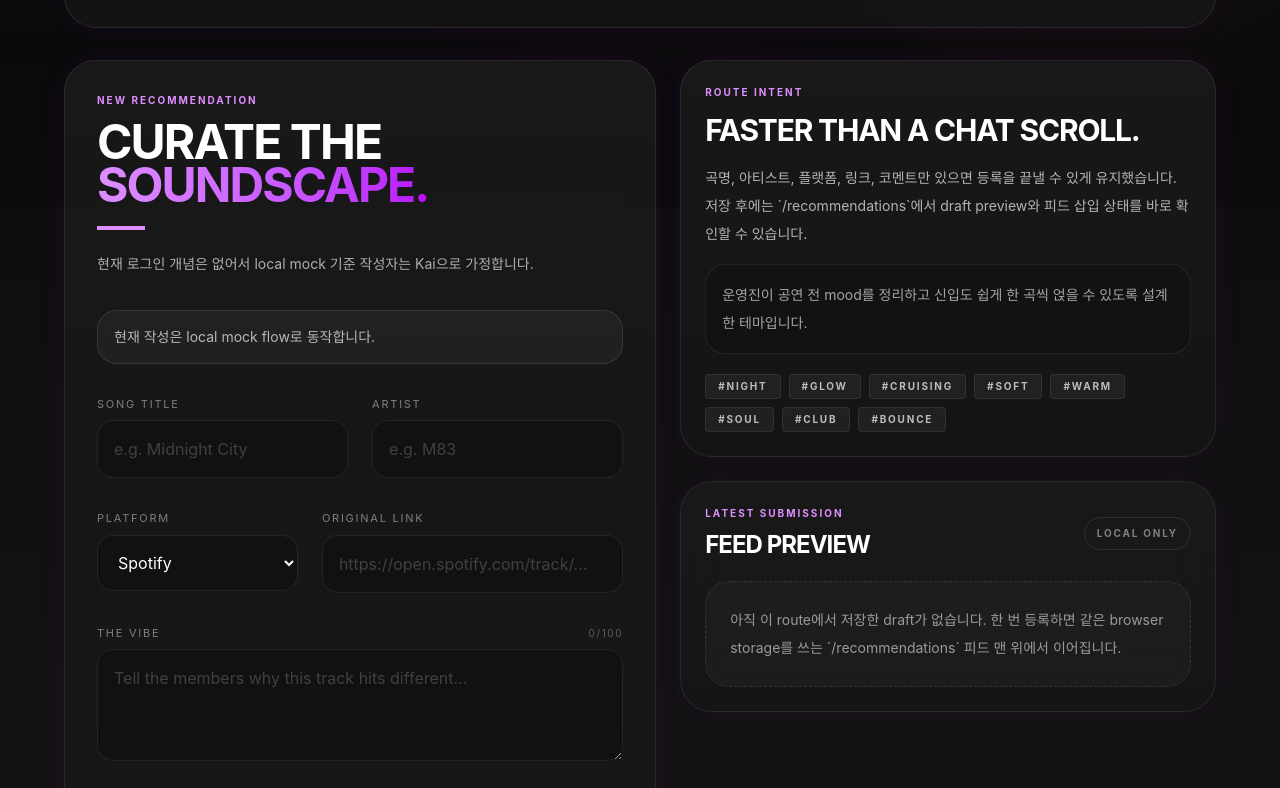
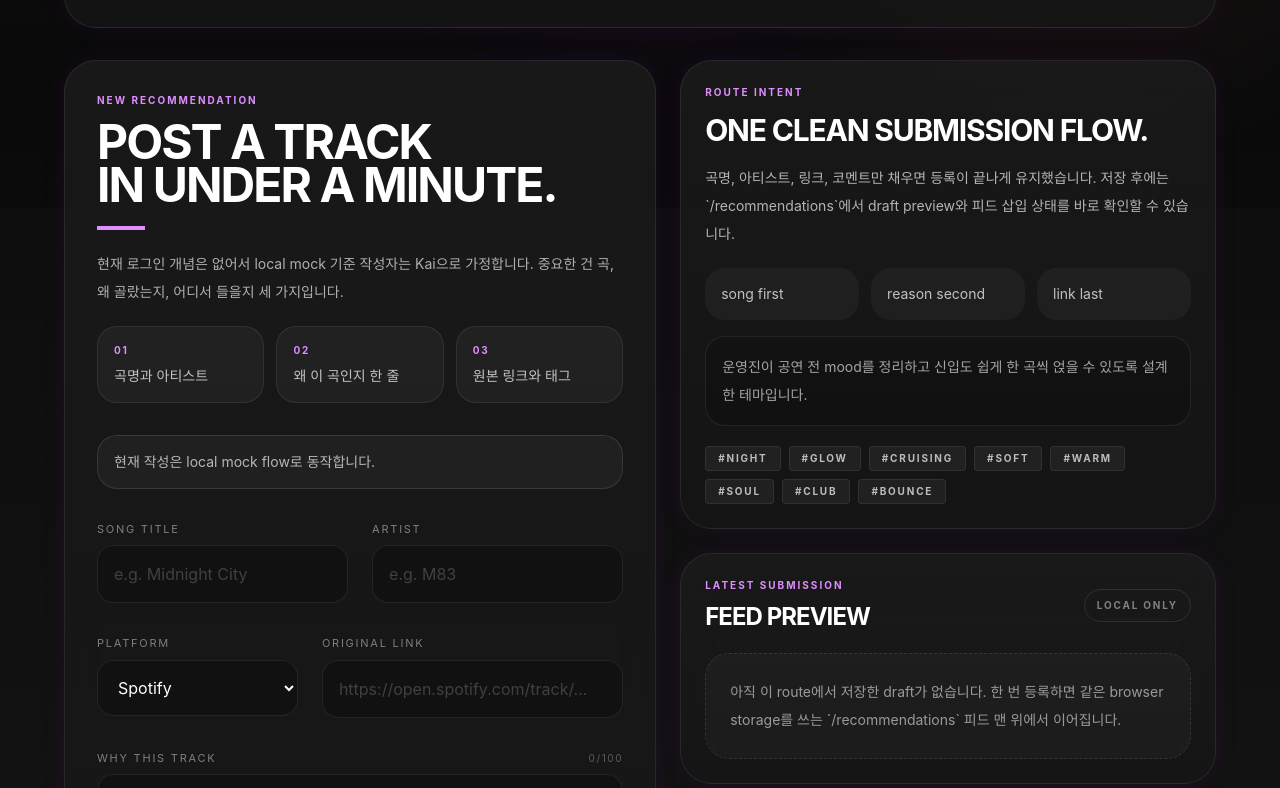
Before and after one commit to MrTMI-0315/onochu, a Next.js app: page /recommendations/new in a window 1280 px wide. Shown: the part 592-1380 px from the top of the page. Built offline with nearby package versions, Linux system fonts and the light colour scheme.

Commit message:
MB 30 : polish contribution and profile forms

```diff
--- a/app/profile/edit/page.tsx
+++ b/app/profile/edit/page.tsx
@@ -9,7 +9,7 @@ export default function ProfileEditPage() {
     <PageShell
       eyebrow="Profile Setup"
       title="Build a taste profile with minimal friction."
-      description="입력 부담은 낮게 유지하되, 닉네임과 링크 검증은 놓치지 않는 onboarding 형태로 정리했습니다. 현재 저장은 local mock flow로만 동작합니다."
+      description="닉네임, 플랫폼, 링크 하나를 먼저 채우고 나머지는 천천히 덧붙이는 onboarding 형태로 정리했습니다. 현재 저장은 local mock flow로만 동작합니다."
       aside={
         <div className="space-y-4">
           <div className="rounded-[1.25rem] bg-white/5 p-4">
--- a/components/profile-edit-form.tsx
+++ b/components/profile-edit-form.tsx
@@ -166,25 +166,39 @@ export function ProfileEditForm({
       <div className="mx-auto max-w-3xl space-y-8">
         <section className="flex flex-col items-center gap-5 text-center">
           <div className="relative">
-            <div className="flex h-32 w-32 items-center justify-center rounded-full border border-dashed border-white/15 bg-[radial-gradient(circle_at_top,#de8eff_0%,#202020_70%)] text-3xl font-bold uppercase text-black shadow-[0_0_28px_rgba(188,19,254,0.25)]">
+            <div className="flex h-28 w-28 items-center justify-center rounded-full border border-dashed border-white/15 bg-[radial-gradient(circle_at_top,#de8eff_0%,#202020_70%)] text-3xl font-bold uppercase text-black shadow-[0_0_28px_rgba(188,19,254,0.25)]">
               {nickname.slice(0, 2).toUpperCase() || "ME"}
             </div>
-            <div className="absolute bottom-1 right-1 flex h-10 w-10 items-center justify-center rounded-full bg-[linear-gradient(135deg,#de8eff_0%,#b90afc_100%)] text-black">
+            <div className="absolute bottom-0 right-0 flex h-9 w-9 items-center justify-center rounded-full bg-[linear-gradient(135deg,#de8eff_0%,#b90afc_100%)] text-[11px] font-bold uppercase text-black">
               Edit
             </div>
           </div>
 
           <div>
             <h2 className="onochu-display text-4xl font-bold uppercase text-white">
-              Identity Setup
+              Let members know
+              <br />
+              how to start with you.
             </h2>
             <p className="mt-2 text-[11px] font-bold uppercase tracking-[0.24em] text-white/40">
-              Craft your digital taste presence
+              nickname, platform, one link first
             </p>
           </div>
 
           <div className={`w-full rounded-[1.25rem] border px-4 py-4 text-sm ${statusTone}`}>
             {saveStatus.message}
+          </div>
+
+          <div className="grid w-full gap-3 sm:grid-cols-3">
+            <div className="rounded-[1.25rem] border border-white/8 bg-white/4 p-4 text-sm text-white/72">
+              닉네임이 보여야 합니다.
+            </div>
+            <div className="rounded-[1.25rem] border border-white/8 bg-white/4 p-4 text-sm text-white/72">
+              주 플랫폼이 보여야 합니다.
+            </div>
+            <div className="rounded-[1.25rem] border border-white/8 bg-white/4 p-4 text-sm text-white/72">
+              링크 하나면 시작할 수 있습니다.
+            </div>
           </div>
         </section>
 
--- a/components/recommendation-composer.tsx
+++ b/components/recommendation-composer.tsx
@@ -162,17 +162,35 @@ export function RecommendationComposer({
           New Recommendation
         </p>
         <h2 className="onochu-display mt-3 text-4xl font-bold uppercase leading-[0.9] text-white md:text-5xl">
-          Curate The
+          Post a track
           <br />
-          <span className="bg-gradient-to-r from-[#de8eff] to-[#b90afc] bg-clip-text text-transparent">
-            Soundscape.
-          </span>
+          in under a minute.
         </h2>
         <div className="mt-5 h-1 w-12 bg-[#de8eff]" />
         <p className="mt-5 text-sm leading-7 text-white/65">
           현재 로그인 개념은 없어서 local mock 기준 작성자는 {currentMemberName}
-          으로 가정합니다.
+          으로 가정합니다. 중요한 건 곡, 왜 골랐는지, 어디서 들을지 세 가지입니다.
         </p>
+        <div className="mt-5 grid gap-3 sm:grid-cols-3">
+          <div className="rounded-[1.25rem] border border-white/8 bg-white/4 p-4">
+            <p className="text-[10px] font-bold uppercase tracking-[0.18em] text-[#de8eff]">
+              01
+            </p>
+            <p className="mt-2 text-sm text-white/72">곡명과 아티스트</p>
+          </div>
+          <div className="rounded-[1.25rem] border border-white/8 bg-white/4 p-4">
+            <p className="text-[10px] font-bold uppercase tracking-[0.18em] text-[#de8eff]">
+              02
+            </p>
+            <p className="mt-2 text-sm text-white/72">왜 이 곡인지 한 줄</p>
+          </div>
+          <div className="rounded-[1.25rem] border border-white/8 bg-white/4 p-4">
+            <p className="text-[10px] font-bold uppercase tracking-[0.18em] text-[#de8eff]">
+              03
+            </p>
+            <p className="mt-2 text-sm text-white/72">원본 링크와 태그</p>
+          </div>
+        </div>
       </header>
 
       <form onSubmit={handleSubmit} className="space-y-8">
@@ -250,7 +268,7 @@ export function RecommendationComposer({
         <label className="flex flex-col gap-2">
           <div className="flex items-center justify-between gap-3">
             <span className="text-[11px] uppercase tracking-[0.16em] text-white/45">
-              The vibe
+              Why this track
             </span>
             <span className="text-[10px] uppercase tracking-[0.16em] text-white/30">
               {comment.length}/{MAX_COMMENT_LENGTH}
--- a/components/recommendation-create-route.tsx
+++ b/components/recommendation-create-route.tsx
@@ -44,8 +44,8 @@ export function RecommendationCreateRoute({
   return (
     <PageShell
       eyebrow="Recommendation Create"
-      title="Post a recommendation in its own route."
-      description="feed 안의 quick draft와 별개로, PRD v0.3가 요구한 독립 등록 경로를 열었습니다. 저장은 같은 browser storage를 사용하므로 등록 뒤 feed 최상단에서 바로 이어집니다."
+      title="One clean route for posting a recommendation."
+      description="feed에서 읽는 흐름을 방해하지 않도록 작성은 별도 route로 분리했습니다. 저장은 같은 browser storage를 사용하므로 등록 뒤 feed 최상단에서 바로 이어집니다."
       aside={
         <div className="space-y-4">
           <div className="rounded-[1.25rem] bg-white/5 p-4">
@@ -99,13 +99,24 @@ export function RecommendationCreateRoute({
               Route intent
             </p>
             <h2 className="onochu-display mt-3 text-3xl font-bold uppercase text-white">
-              Faster than a chat scroll.
+              One clean submission flow.
             </h2>
             <p className="mt-4 text-sm leading-7 text-white/68">
-              곡명, 아티스트, 플랫폼, 링크, 코멘트만 있으면 등록을 끝낼 수 있게
-              유지했습니다. 저장 후에는 `/recommendations`에서 draft preview와
-              피드 삽입 상태를 바로 확인할 수 있습니다.
+              곡명, 아티스트, 링크, 코멘트만 채우면 등록이 끝나게 유지했습니다.
+              저장 후에는 `/recommendations`에서 draft preview와 피드 삽입 상태를
+              바로 확인할 수 있습니다.
             </p>
+            <div className="mt-5 grid gap-3 sm:grid-cols-3">
+              <div className="rounded-[1.25rem] bg-white/4 p-4 text-sm text-white/72">
+                song first
+              </div>
+              <div className="rounded-[1.25rem] bg-white/4 p-4 text-sm text-white/72">
+                reason second
+              </div>
+              <div className="rounded-[1.25rem] bg-white/4 p-4 text-sm text-white/72">
+                link last
+              </div>
+            </div>
             {activeTheme?.curatorNote ? (
               <p className="mt-4 rounded-[1.25rem] border border-white/8 bg-black/20 p-4 text-sm leading-7 text-white/62">
                 {activeTheme.curatorNote}
```
Also changed, not shown: 1 other file (tests, documents, lock files or other folders).
